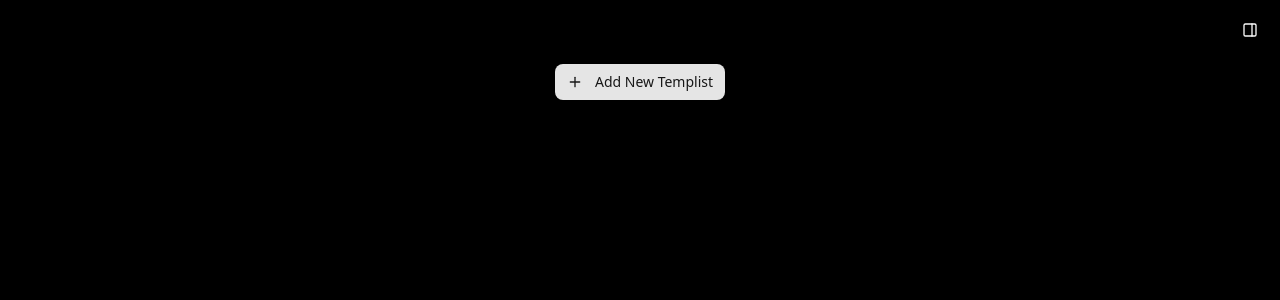
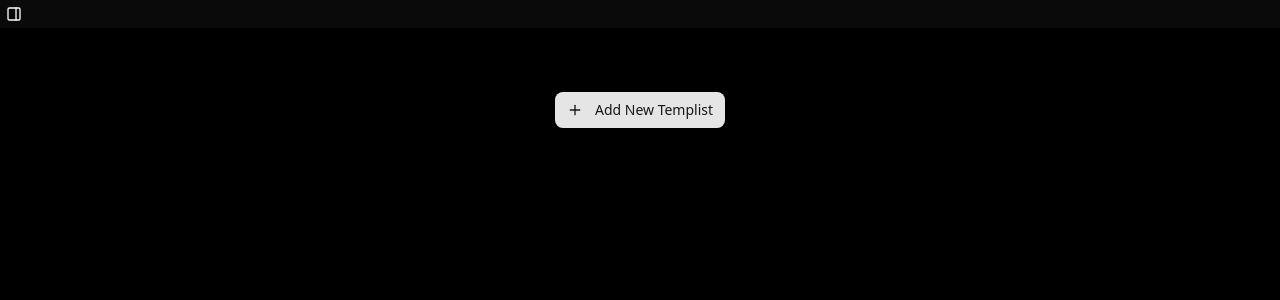
Before and after one commit to Jukelyn/templists, a Next.js app: page / in a window 1280 px wide. Shown: the top 300 px of the page. Built offline with nearby package versions, Linux system fonts and the light colour scheme.

Commit message:
Removed class names from SidebarTrigger in layout.tsx

```diff
--- a/app/layout.tsx
+++ b/app/layout.tsx
@@ -34,7 +34,7 @@ export default function RootLayout({
           <div className="flex min-h-screen w-full flex-row-reverse">
             <AppSidebar side="right" />
             <div className="relative flex-1">
-              <SidebarTrigger className="absolute top-4 right-4 z-50" />
+              <SidebarTrigger />
               {children}
             </div>
           </div>
```
